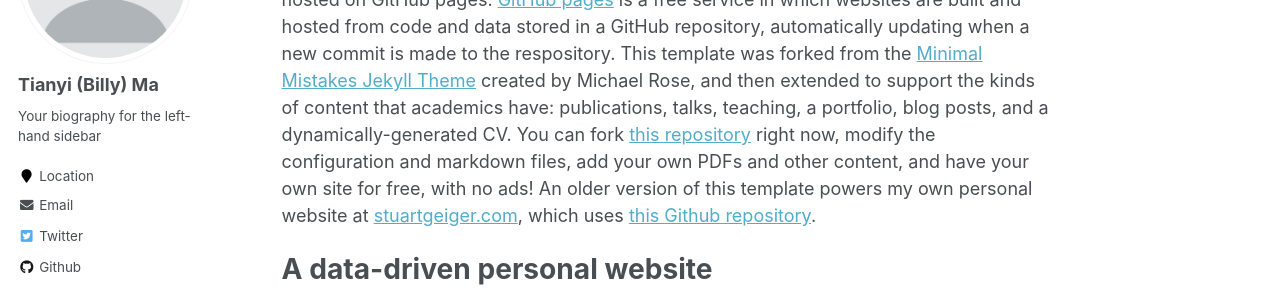
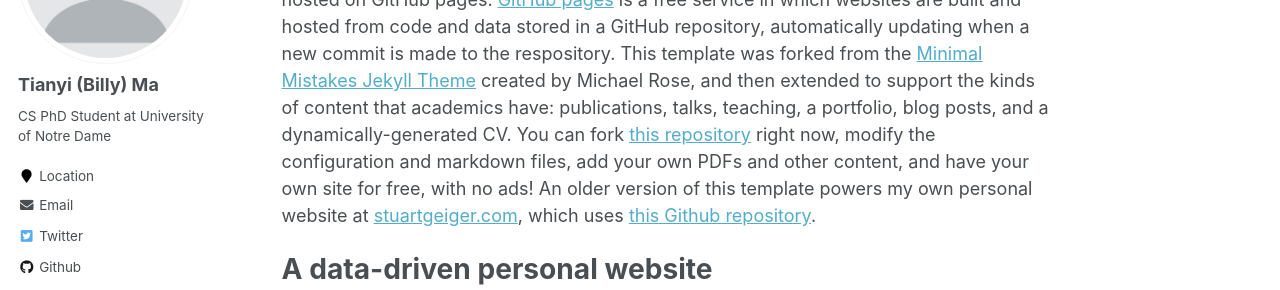
Before and after one commit to Tianyi-Billy-Ma/Tianyi-Billy-Ma.github.io, a Jekyll site: the page built from _pages/about.md, in a window 1280 px wide. Shown: the part 229-519 px from the top of the page. Built offline with Jekyll 4.4.1, drawn with Linux system fonts in a browser that asks for light colours; some web fonts are replaced.

Commit message:
Update Config

```diff
--- a/_config.yml
+++ b/_config.yml
@@ -82,7 +82,7 @@ analytics:
 author:
   name             : "Tianyi (Billy) Ma"
   avatar           : "profile.png"
-  bio              : "Your biography for the left-hand sidebar"
+  bio              : "CS PhD Student at University of Notre Dame"
   location         : "Location"
   employer         :
   pubmed           :  #"https://www.ncbi.nlm.nih.gov/pubmed/?term=john+snow"
```
